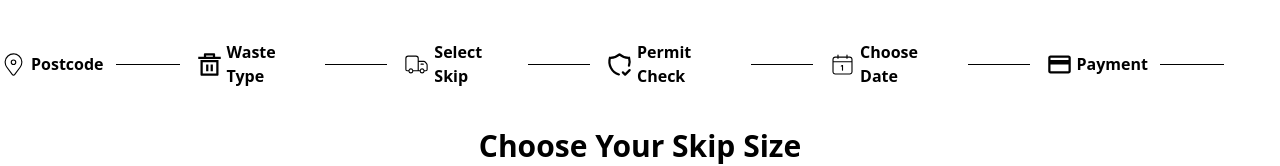
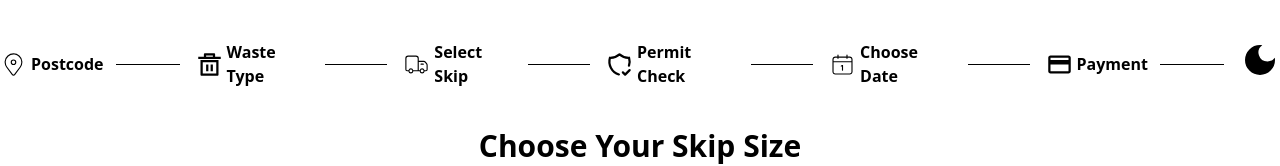
Before and after one commit to moshaosama/Redesign-Page, a React (Vite) app: page / in a window 1280 px wide. Both pictures are taken after a click on the icon 1260 px from the left and 60 px from the top of the page. Shown: the top 166 px of the page. Built offline with nearby package versions, Linux system fonts and the light colour scheme; no server answers.

Commit message:
modified: Header.tsx

```diff
--- a/src/Components/Header.tsx
+++ b/src/Components/Header.tsx
@@ -4,23 +4,26 @@ import { HeaderData } from "../Data/HeaderData";
 import type { HeaderType } from "../Types/HeaderType";
 import { useGetTheme } from "../Context/ToggleLightContext";
 import clsx from "clsx";
+import { MdDarkMode } from "react-icons/md";
 
 const Header = () => {
   const { ToggleTheme, theme } = useGetTheme();
   return (
-    <div className="flex gap-4 mt-10">
+    <div className="flex gap-4 mt-10  max-sm:hidden max-lg:hidden max-xl:hidden">
       {HeaderData.map((el: HeaderType) => {
         return (
           <div
             key={el.id}
             className={clsx(
-              " flex gap-3  items-center",
+              " flex gap-3 items-center ",
               theme === "dark" ? "text-gray-300" : "text-black"
             )}
           >
             <div className="flex items-center gap-1">
               <i>{el.Icon}</i>
-              <h1 className="text-md font-semibold">{el.Title}</h1>
+              <h1 className="text-md max-lg:text-sm font-semibold">
+                {el.Title}
+              </h1>
             </div>
             <hr
               className={clsx(
@@ -32,12 +35,16 @@ const Header = () => {
         );
       })}
       <div className="">
+        {theme === "dark" ? (
           <CiLight
             color="white"
             size={40}
             cursor={"pointer"}
             onClick={ToggleTheme}
           />
+        ) : (
+          <MdDarkMode size={40} cursor={"pointer"} onClick={ToggleTheme} />
+        )}
       </div>
     </div>
   );
```
Lines whose indentation alone changed are shown as unchanged.
